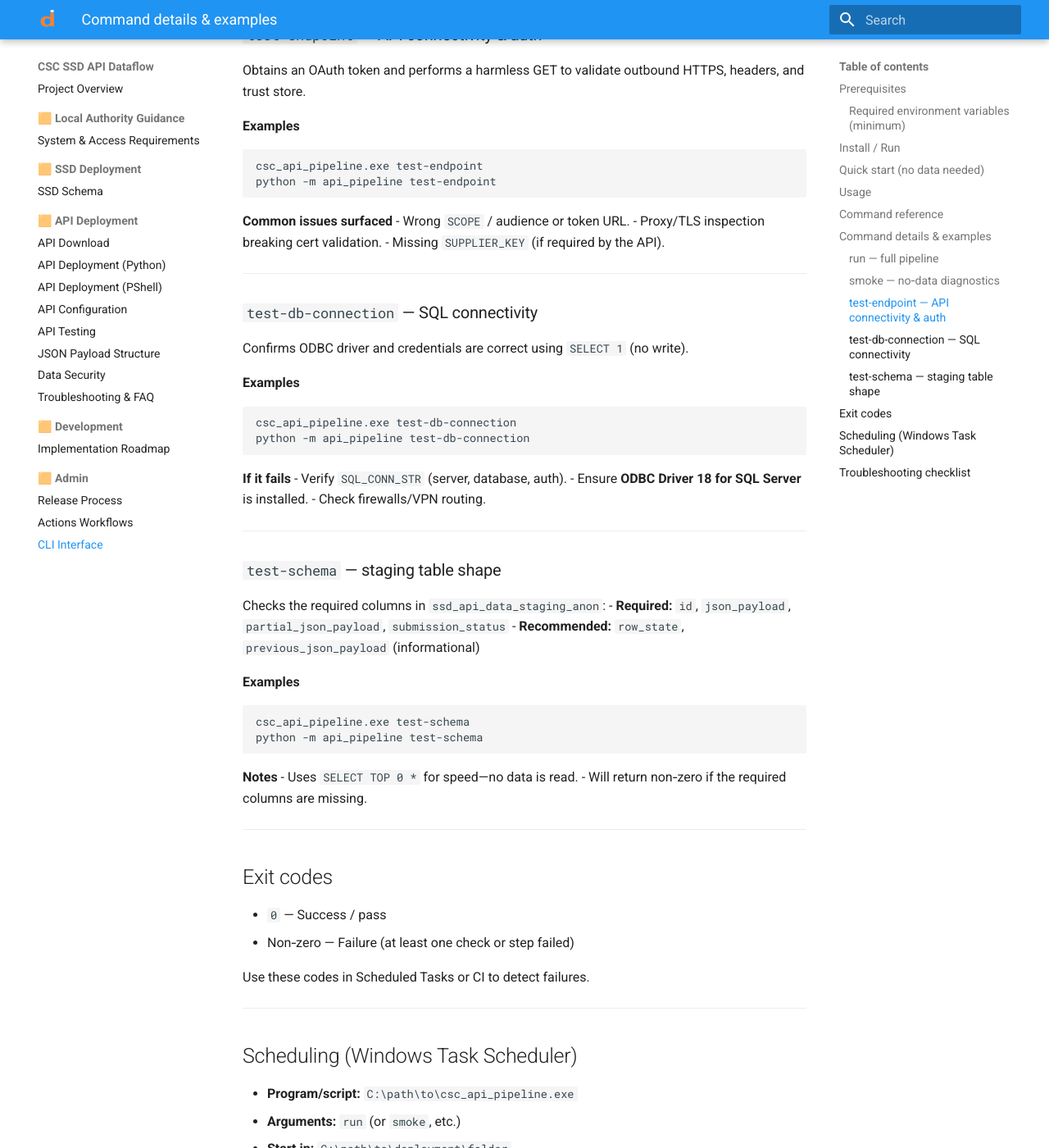
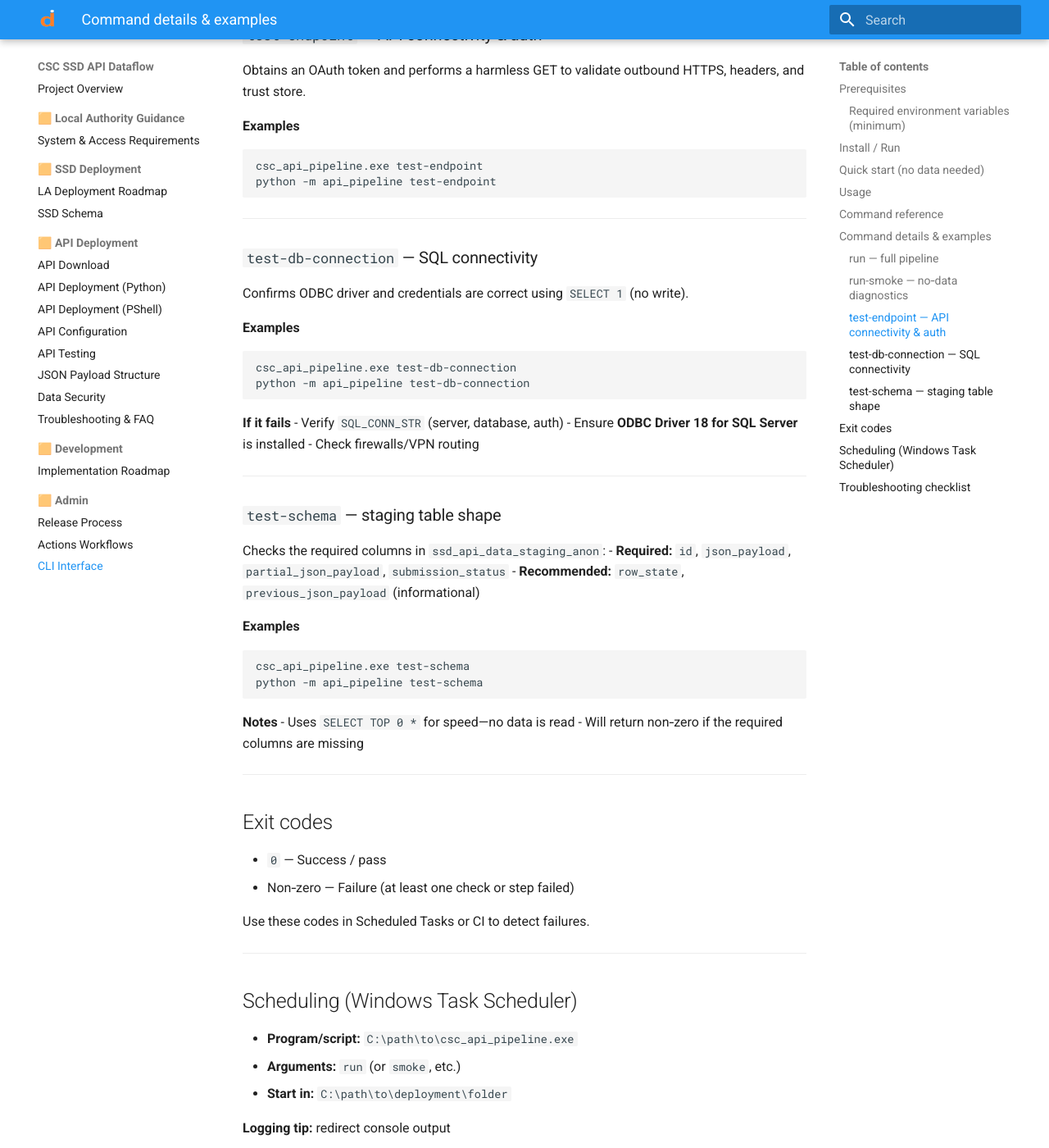
Before and after one commit to data-to-insight/dfe-csc-api-data-flows, an MkDocs documentation site: the page built from docs/admin-cli_interface.md, in a window 1280 px wide and 1400 px high, scrolled down 3406 px. Shown: the whole window at 82% size. Built offline with MkDocs 1.6.1 and Material for MkDocs 9.7.7, drawn with Linux system fonts in a browser that asks for light colours; some of the changed text lies outside the part shown.

Commit message:
la simplified roadmap added

````diff
--- a/docs/admin-cli_interface.md
+++ b/docs/admin-cli_interface.md
@@ -10,10 +10,10 @@
 
 ## Prerequisites
 
-- Windows host (for EXE) or Python 3.10+ (recommended 3.11) for source usage.
-- **ODBC Driver 18 for SQL Server** installed.
-- Network reachability to your SQL Server and the CSC API.
-- A configured `.env` (see `.env.example`) or equivalent environment variables.
+- Windows host (for EXE) or Python 3.10+ (recommended 3.11) for source usage
+- **ODBC Driver 18 for SQL Server** installed
+- Network reachability to your SQL Server and the CSC API
+- A configured `.env` (see `.env.example`) or equivalent environment variables
 
 ### Required environment variables (minimum)
 | Key | Purpose |
@@ -117,7 +117,7 @@
 
 ---
 
-### `smoke` — no‑data diagnostics
+### `run-smoke` — no‑data diagnostics
 Chains the built‑in tests; ideal for first‑time setup and support tickets.
 
 **Examples**
@@ -141,11 +141,6 @@
 python -m api_pipeline test-endpoint
 ```
 
-**Common issues surfaced**
-- Wrong `SCOPE` / audience or token URL.
-- Proxy/TLS inspection breaking cert validation.
-- Missing `SUPPLIER_KEY` (if required by the API).
-
 ---
 
 ### `test-db-connection` — SQL connectivity
@@ -158,9 +153,9 @@
 ```
 
 **If it fails**
-- Verify `SQL_CONN_STR` (server, database, auth).
-- Ensure **ODBC Driver 18 for SQL Server** is installed.
-- Check firewalls/VPN routing.
+- Verify `SQL_CONN_STR` (server, database, auth)
+- Ensure **ODBC Driver 18 for SQL Server** is installed
+- Check firewalls/VPN routing
 
 ---
 
@@ -176,8 +171,8 @@
 ```
 
 **Notes**
-- Uses `SELECT TOP 0 *` for speed—no data is read.
-- Will return non‑zero if the required columns are missing.
+- Uses `SELECT TOP 0 *` for speed—no data is read
+- Will return non‑zero if the required columns are missing
 
 ---
 
@@ -210,11 +205,11 @@
 
 ## Troubleshooting checklist
 
-- **Try `smoke` first** — fastest way to pinpoint which layer fails.
-- **DB fails:** check `SQL_CONN_STR`, ODBC Driver 18, firewall/VPN.
-- **Token fails:** verify `CLIENT_ID/SECRET`, `TOKEN_ENDPOINT`, `SCOPE`.
-- **API GET fails:** confirm `API_ENDPOINT_LA` is GET‑safe and not blocked by proxy/TLS inspection.
-- **Schema fails:** create/alter `ssd_api_data_staging_anon` and rerun.
+- **Try `smoke` first** — fastest way to pinpoint which layer fails
+- **DB fails:** check `SQL_CONN_STR`, ODBC Driver 18, firewall/VPN
+- **Token fails:** verify `CLIENT_ID/SECRET`, `TOKEN_ENDPOINT`, `SCOPE`
+- **API GET fails:** confirm `API_ENDPOINT_LA` is GET‑safe and not blocked by proxy/TLS inspection
+- **Schema fails:** create/alter `ssd_api_data_staging_anon` and rerun
 
 For deeper issues, see: *Troubleshooting & FAQ*.
 
--- a/mkdocs.yml
+++ b/mkdocs.yml
@@ -15,6 +15,7 @@
     - navigation.sections     # highlight current section during scroll
     - tasklist                # checklist boxes in dev planning
     - content.tables.sort     # Table sorting
+    - content.code.fences  # make sure fenced code is rendered correctly
 
     # - navigation.tabs       # swap to tabs in ribbon (depreciated)
     # - content.pdf             #  Enable the PDF button
@@ -29,6 +30,7 @@
   - 🟧 Local Authority Guidance:
       - System & Access Requirements: system_requirements.md
   - 🟧 SSD Deployment:
+      - LA Deployment Roadmap: roadmap_la_deployment.md
       - SSD Schema: deploy_ssd_schema.md
   - 🟧 API Deployment:
       - API Download : release.md
@@ -43,7 +45,7 @@
   # - Stakeholders: stakeholders.md
 
   - 🟧 Development:
-      - Implementation Roadmap: implementation_roadmap.md
+      - Implementation Roadmap: roadmap_implementation.md
       # - Feature Backlog: feature_backlog.md
 
   - 🟧 Admin:
@@ -57,6 +59,9 @@
   - mermaid2: # retain as pymdownx.superfences not displaying mermaid
       arguments:
         securityLevel: loose
+  - kroki: # converts diagrams (DOT, PlantUML, Mermaid, etc.) into images
+      server: https://kroki.io
+      file_format: svg
   - with-pdf:
       output_path: "pdf/csc_ssd_api_documentation.pdf"
       cover: true
@@ -81,12 +86,15 @@
       base_path:
         - docs
 
+
 extra_css:
   - assets/css/styles.css
 extra_javascript:
   - assets/js/scripts.js
   - assets/js/colourCells.js # dev plan cell status colouration
   - assets/js/tables.js # sorting on dev plan table(s)
+
+
 extra_templates:
   - overrides/pdf/default.html.j2
 extra:
--- a/requirements.txt
+++ b/requirements.txt
@@ -84,6 +84,7 @@
 mkdocs-mermaid2-plugin==1.2.1
 mkdocs-minify-plugin==0.7.1
 mkdocs-with-pdf==0.9.3
+mkdocs-kroki-plugin
 mpmath==1.3.0
 narwhals==1.31.0
 natsort==8.4.0
````
Also changed, not shown: docs/_partials/release_mermaid_overview.md (+1 -1 lines), docs/roadmap_la_deployment.md (added, +116 -0 lines), docs/roadmap_implementation.md (renamed from docs/implementation_roadmap.md).
